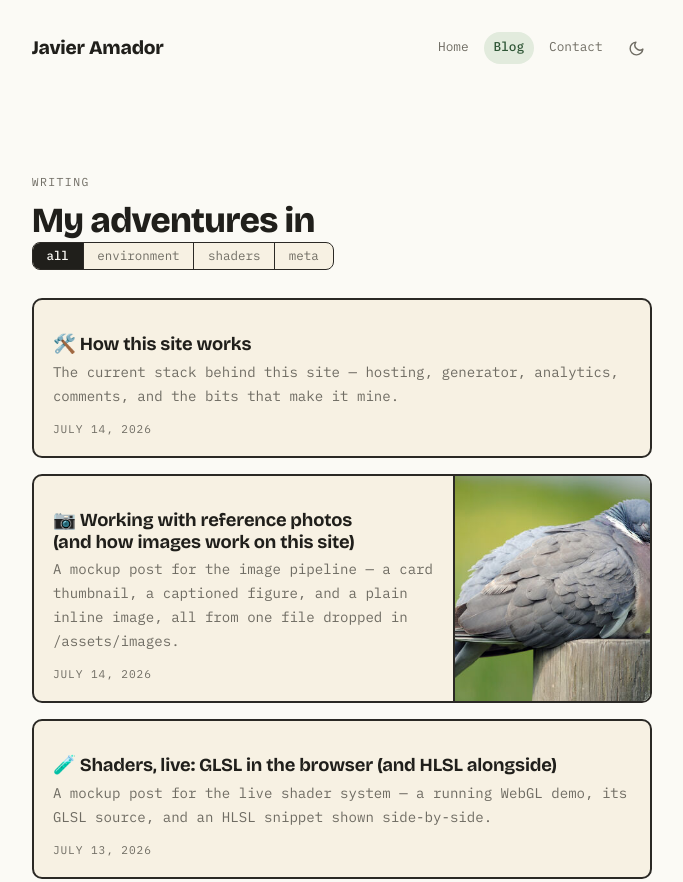
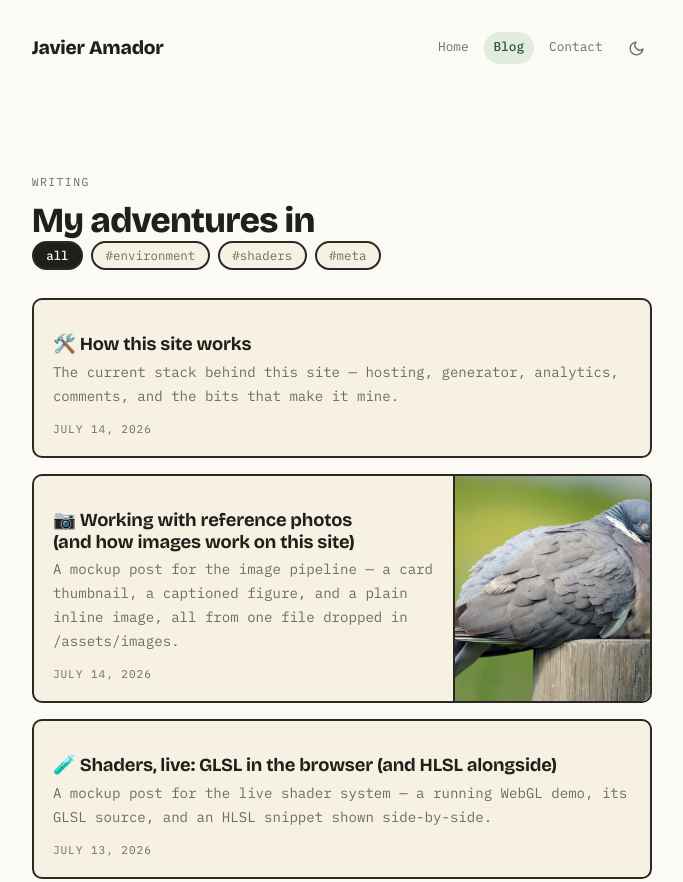
Before and after one commit to J8910/JavierAmadorDevWP, an Eleventy site: page src/blog.html in a window 1280 px wide. Shown: the top 882 px of the page, without its empty margins (298-981 px from the left). Built offline with nearby package versions, Linux system fonts and the light colour scheme; Eleventy itself is replaced by a stand-in of ours; files that its build step writes are made by us from their sources; what @traptitech/markdown-it-katex would draw is missing.

Commit message:
Redesign category filter as floating pills with improved accessibility and styles:
- Replaced `.segmented` toggles with `.pills` for independent multi-select options.
- Enhanced hover and active-state transitions for filter buttons.
- Updated tag styles to align with pill design, including borders and hover effects.
- Adjusted category filter markup in `blog.html` to use new pill-based layout.

```diff
--- a/src/blog.html
+++ b/src/blog.html
@@ -18,10 +18,10 @@ description: Notes on environment art, technical art, and the tools in between.
         {% endfor %}
     {% endfor %}
 
-    <div class="segmented" data-filter role="group" aria-label="Filter posts by topic">
+    <div class="pills" data-filter role="group" aria-label="Filter posts by topic">
         <button type="button" data-category="all" aria-pressed="true">all</button>
         {% for cat in cats %}
-        <button type="button" data-category="{{ cat }}" aria-pressed="false">{{ cat }}</button>
+        <button type="button" data-category="{{ cat }}" aria-pressed="false">#{{ cat }}</button>
         {% endfor %}
     </div>
 </div>
--- a/src/css/global.css
+++ b/src/css/global.css
@@ -210,30 +210,27 @@ strong { font-weight: 600; }
 .page-head__lead { color: var(--ink-soft); margin-block-start: .7rem; max-width: 55ch; }
 
 /* ------------------------------------------------------------------ *
- *  Segmented toggle (category filter) — active segment filled dark
+ *  Floating pills (category filter) — independent toggles; active
+ *  pill filled dark. Multi-select, so each reads as its own button.
  * ------------------------------------------------------------------ */
-.segmented {
-    display: inline-flex;
-    border: 1px solid var(--border);
-    border-radius: 8px;
-    overflow: hidden;
-    background: var(--box);
+.pills {
+    display: flex;
     flex-wrap: wrap;
+    gap: .5rem;
 }
-.segmented button {
+.pills button {
     font-family: var(--font-mono);
     font-size: .78rem;
-    padding: .5em 1.1em;
-    background: none;
-    border: 0;
-    border-right: 1px solid var(--border);
+    padding: .45em 1em;
+    background: var(--box);
+    border: 2px solid var(--border);
+    border-radius: 999px;
     color: var(--ink-soft);
     cursor: pointer;
-    transition: background .12s ease, color .12s ease;
+    transition: transform .12s ease, box-shadow .12s ease, background .12s ease, color .12s ease;
 }
-.segmented button:last-child { border-right: 0; }
-.segmented button:hover { color: var(--ink); }
-.segmented button[aria-pressed="true"] { background: var(--ink); color: var(--bg); font-weight: 500; }
+.pills button:hover { color: var(--ink); transform: translateY(-2px); box-shadow: 2px 2px 0 var(--border); }
+.pills button[aria-pressed="true"] { background: var(--ink); color: var(--bg); font-weight: 500; }
 
 /* ------------------------------------------------------------------ *
  *  Cards (post list) — bordered box, image bleeds to the right edge
@@ -294,15 +291,17 @@ strong { font-weight: 600; }
 }
 .tags { display: flex; flex-wrap: wrap; gap: .5rem; }
 .tag {
+    font-family: var(--font-mono);
     font-size: .78rem;
-    color: var(--ink);
+    color: var(--ink-soft);
     text-decoration: none;
-    border: 1px solid var(--border);
-    border-radius: 6px;
-    padding: .25em .7em;
+    border: 2px solid var(--border);
+    border-radius: 999px;
+    padding: .45em 1em;
     background: var(--box);
+    transition: transform .12s ease, box-shadow .12s ease, color .12s ease;
 }
-.tag:hover { background: var(--accent-soft); color: var(--accent-ink); }
+.tag:hover { color: var(--ink); transform: translateY(-2px); box-shadow: 2px 2px 0 var(--border); }
 
 .comments { margin-block-start: var(--step); }
 
```
